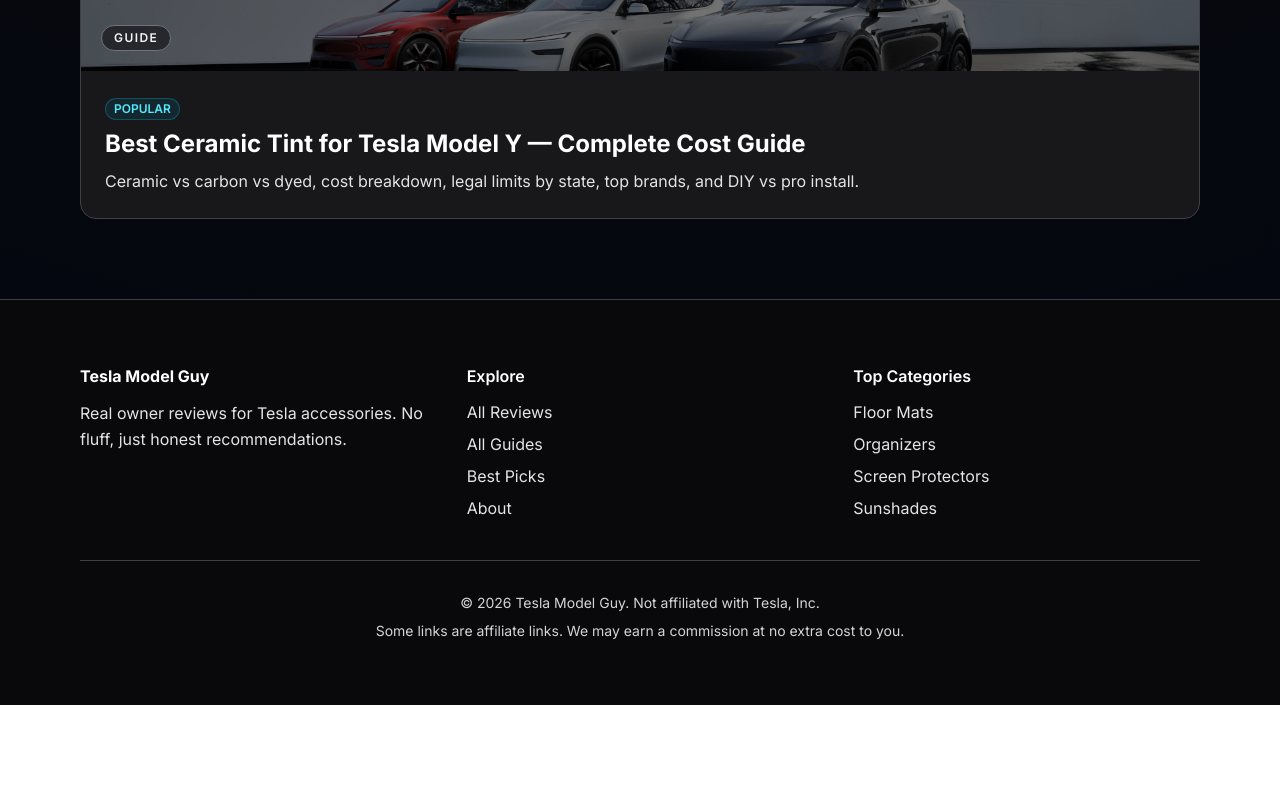
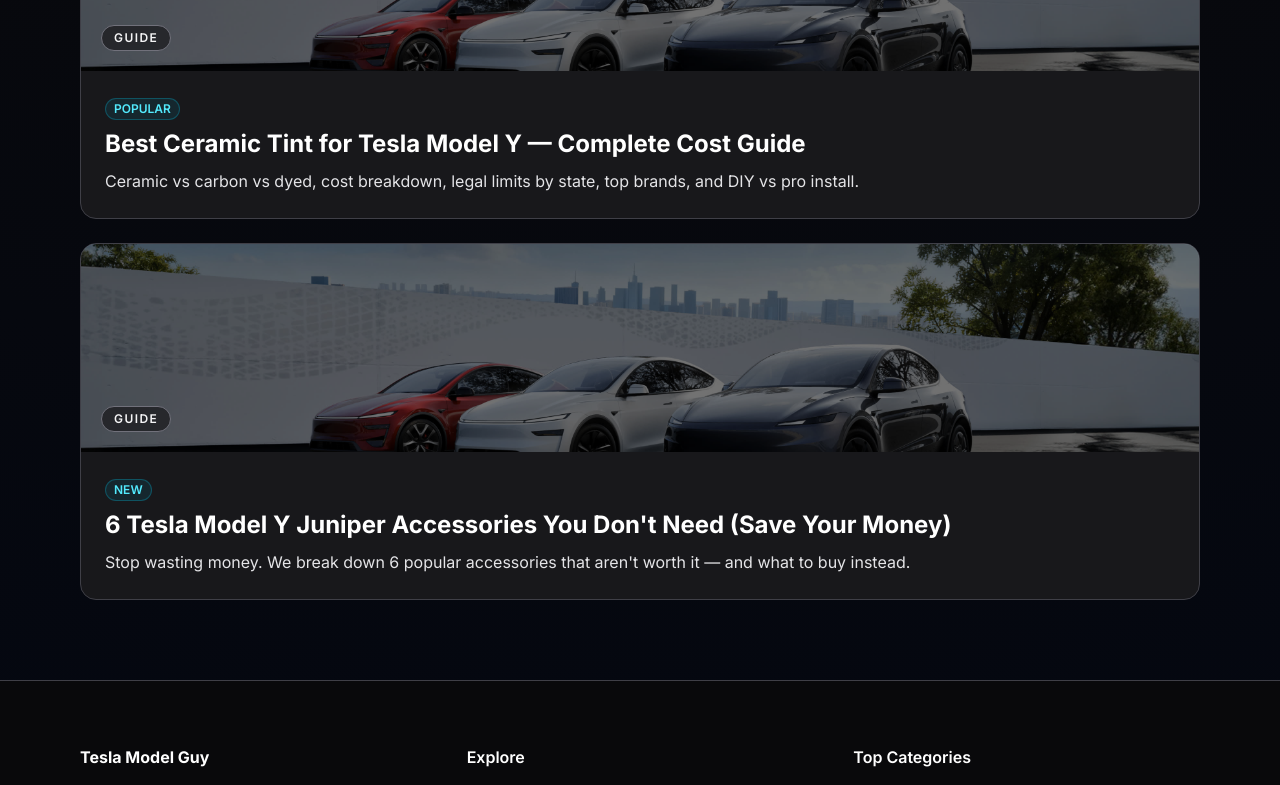
Before and after one commit to jzOcb/teslamodelguy, a Next.js app: page /guides in a window 1280 px wide. Shown: the part 1571-2356 px from the top of the page. Before the commit the page ends 2276 px from the top, so only its background shows below. Built offline with nearby package versions, Linux system fonts and the light colour scheme.

Commit message:
fix: add new articles to guides + reviews listing pages
- Added 'Accessories You Don't Need' to /guides
- Added 'Center Console Organizer' to /reviews
- All new pages now discoverable from main listing pages

```diff
--- a/src/app/guides/page.tsx
+++ b/src/app/guides/page.tsx
@@ -35,6 +35,13 @@
     slug: "/guides/tesla-model-y-ceramic-tint-cost-guide",
     desc: "Ceramic vs carbon vs dyed, cost breakdown, legal limits by state, top brands, and DIY vs pro install.",
     tag: "POPULAR",
+    image: "/images/tesla-model-y-hero.jpg",
+  },
+  {
+    title: "6 Tesla Model Y Juniper Accessories You Don't Need (Save Your Money)",
+    slug: "/guides/tesla-model-y-juniper-accessories-you-dont-need",
+    desc: "Stop wasting money. We break down 6 popular accessories that aren't worth it — and what to buy instead.",
+    tag: "NEW",
     image: "/images/tesla-model-y-hero.jpg",
   },
 ];
--- a/src/app/reviews/page.tsx
+++ b/src/app/reviews/page.tsx
@@ -22,6 +22,13 @@
     desc: "Spigen vs dbrand vs TPARTS vs Tesery — matte vs clear, full comparison.",
     category: "Screen Protectors",
     image: "/images/screen-protector-card.jpg",
+  },
+  {
+    title: "Best Center Console Organizer for Model Y Juniper: 5 Options Compared",
+    slug: "/reviews/organizers/best-tesla-model-y-juniper-center-console-organizer",
+    desc: "Spigen vs Yeslak vs Tesla Official vs REEVAA vs Jowua — tame the bottomless pit.",
+    category: "Organizers",
+    image: "/images/tesla-interior.jpg",
   },
 ];
 
```
